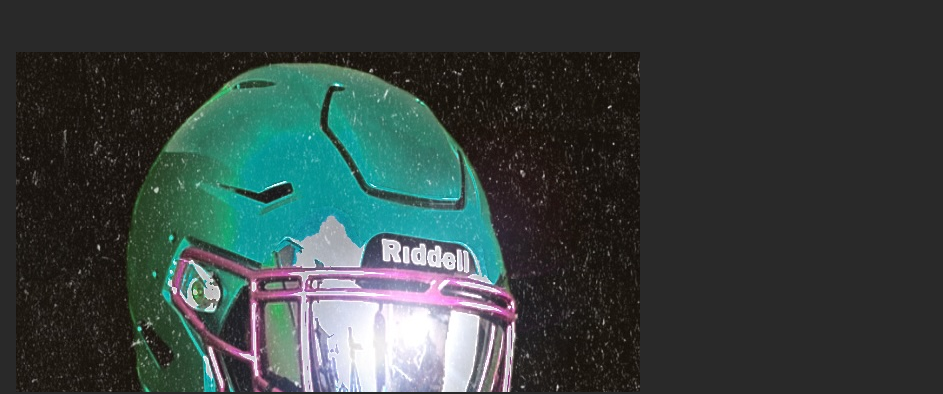
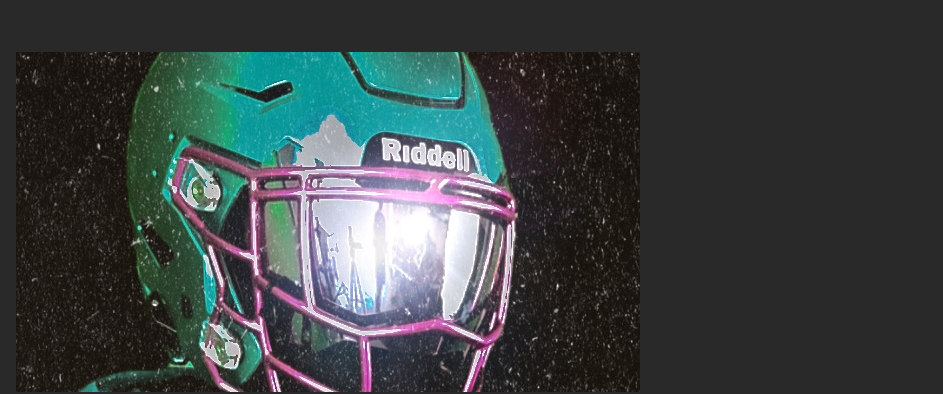
Before and after one commit to nuchilles/ldsite, a plain HTML site: page index.html in a window 1280 px wide. Shown: the part 228-622 px from the top of the page, without its empty margins (0-943 px from the left). Drawn offline with Linux system fonts and the light colour scheme.

Commit message:
Update styles.css

```diff
--- a/css/styles.css
+++ b/css/styles.css
@@ -31,20 +31,30 @@
   /* Typeface */
   --ff-base: 'AdvercaseFont', serif;
 
-  /* Font‐scale */
+  /* Type scale */
   --fs-xxs: 0.75rem;  /* 12px */
-  --fs-xs: 0.875rem;  /* 14px */
-  --fs-sm: 1rem;      /* 16px */
-  --fs-md: 1.25rem;   /* 20px */
-  --fs-lg: 2rem;      /* 32px */
-  --fs-xl: 3rem;      /* 48px */
+  --fs-xs:  0.875rem; /* 14px */
+  --fs-sm:  1rem;     /* 16px */
+  --fs-md:  1.25rem;  /* 20px */
+  --fs-lg:  2rem;     /* 32px */
+  --fs-xl:  3rem;     /* 48px */
 
   /* Spacing scale */
   --sp-xxs: 0.5rem;   /* 8px */
-  --sp-xs: 1rem;      /* 16px */
-  --sp-sm: 1.5rem;    /* 24px */
-  --sp-md: 2rem;      /* 32px */
-  --sp-lg: 2.5rem;    /* 40px */
+  --sp-xs:  1rem;     /* 16px */
+  --sp-sm:  1.5rem;   /* 24px */
+  --sp-md:  2rem;     /* 32px */
+  --sp-lg:  2.5rem;   /* 40px */
+
+  /* Avatar (helmet) sizing */
+  --avatar-min:   8rem;   /* 128px */
+  --avatar-fluid: 40vw;   /* 40% of viewport width */
+  --avatar-max:   16rem;  /* 256px */
+
+  /* Hero-section height */
+  --hero-min-h:    160px;
+  --hero-fluid-h:  35vh;
+  --hero-max-h:    340px;
 }
 
 /*=============================================
@@ -104,7 +114,6 @@ body {
 }
 
 .header-section .main-headline {
-  /* fluid between 2rem (32px) and var(--fs-xl) (48px) */
   font-size: clamp(2rem, 5vw, var(--fs-xl));
   font-weight: 700;
   line-height: 1.1;
@@ -122,20 +131,20 @@ body {
 =               5. Hero Section                =
 =============================================*/
 .hero-section {
-  position: relative;
-  display: grid;
-  place-items: center;
+  display: flex;
+  justify-content: center;
+  align-items: center;
   padding: 0 var(--sp-sm);
-  height: 340px; /* desktop default */
+  height: clamp(var(--hero-min-h), var(--hero-fluid-h), var(--hero-max-h));
   overflow: hidden;
 }
 
 .hero-section .avatar {
-  /* fluid circle from 10rem (160px) up to 20rem (320px) */
-  width: clamp(10rem, 30vw, 20rem);
+  width: clamp(var(--avatar-min), var(--avatar-fluid), var(--avatar-max));
   aspect-ratio: 1 / 1;
   border-radius: 50%;
   overflow: hidden;
+  margin: 0 auto;
 }
 
 .hero-section .avatar img {
@@ -158,6 +167,7 @@ body {
   display: flex;
   flex-direction: column;
   gap: var(--sp-xs);
+  margin-bottom: var(--sp-md);
 }
 
 .social-icons {
@@ -165,6 +175,7 @@ body {
   justify-content: center;
   gap: var(--sp-sm);
   align-items: center;
+  margin-bottom: var(--sp-md);
 }
 
 .social-icon {
@@ -192,7 +203,6 @@ body {
   background: transparent;
   color: var(--clr-text);
   text-decoration: none;
-  /* fluid font between var(--fs-sm) and var(--fs-lg) */
   font-size: clamp(var(--fs-sm), 8vw, var(--fs-lg));
   font-weight: 700;
   letter-spacing: 1px;
@@ -257,7 +267,7 @@ body {
 /*=============================================
 =            8. Responsive Overrides           =
 =============================================*/
-/* Restore your desktop values at tablet-up */
+/* Tablet and up: restore desktop paddings & sizes */
 @media (min-width: 480px) {
   .header-section {
     padding: 25px;
@@ -266,17 +276,17 @@ body {
     padding: 5px 25px 25px;
   }
   .hero-section {
-    height: 340px;
+    height: var(--hero-max-h);
   }
   .hero-section .avatar {
-    width: 320px;
+    width: var(--avatar-max);
   }
 }
 
-/* Landscape mobile adjustments */
+/* Landscape Mobile Adjustments */
 @media (max-height: 500px) and (orientation: landscape) {
   .hero-section {
-    height: 160px;
+    height: var(--hero-min-h);
   }
   .hero-section .avatar {
     width: 80px;
```
